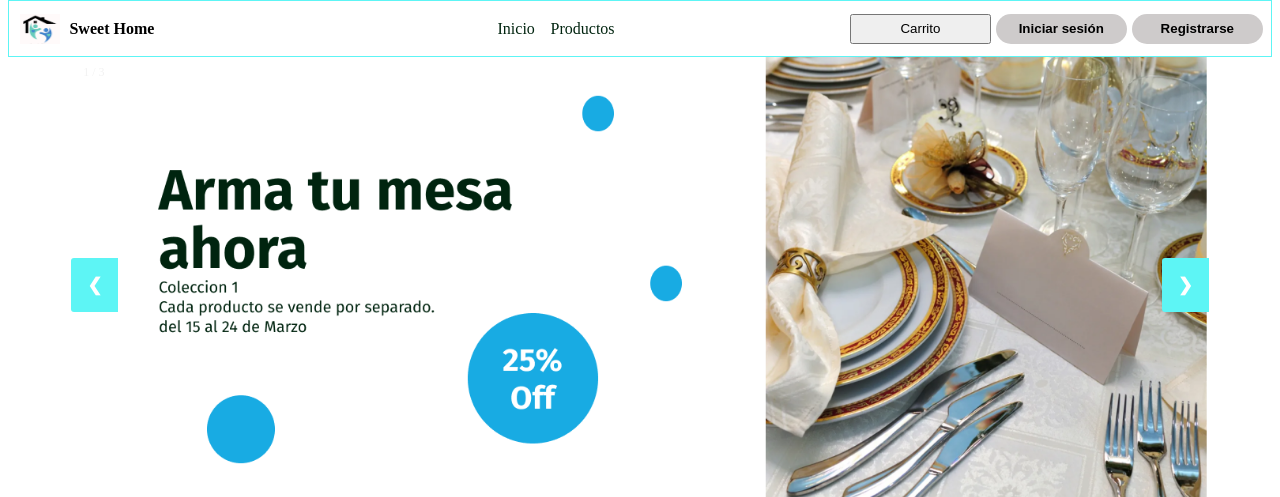
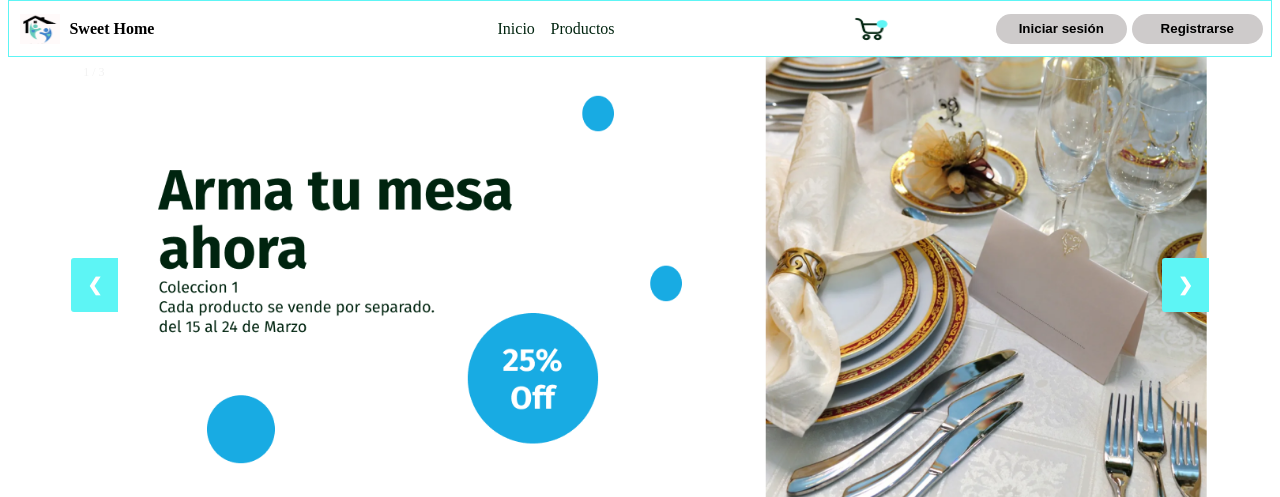
Before and after one commit to bethsaida03/ProyectoPNUD, a Django app: page / in a window 1280 px wide. Shown: the top 497 px of the page. Run offline with Django 4.2, Linux system fonts and the light colour scheme.

Commit message:
Segundo commit

```diff
--- a/SitioWeb/templates/SitioWeb/header.html
+++ b/SitioWeb/templates/SitioWeb/header.html
@@ -14,7 +14,8 @@
     </div>
 
     <div class="contenedor-derecho">
-        <button>Carrito</button>
+        <!-- <button>Carrito</button> -->
+        <img src="{% static 'img/carrito.png' %}" width="40" height="30">
         <div class="contenedor-sesiones">
             <button class="inicio-sesion">Iniciar sesión</button>
             <button class="registro">Registrarse</button>
```
Also changed, not shown: SitioWeb/static/img/carrito.png (added), db.sqlite3.
